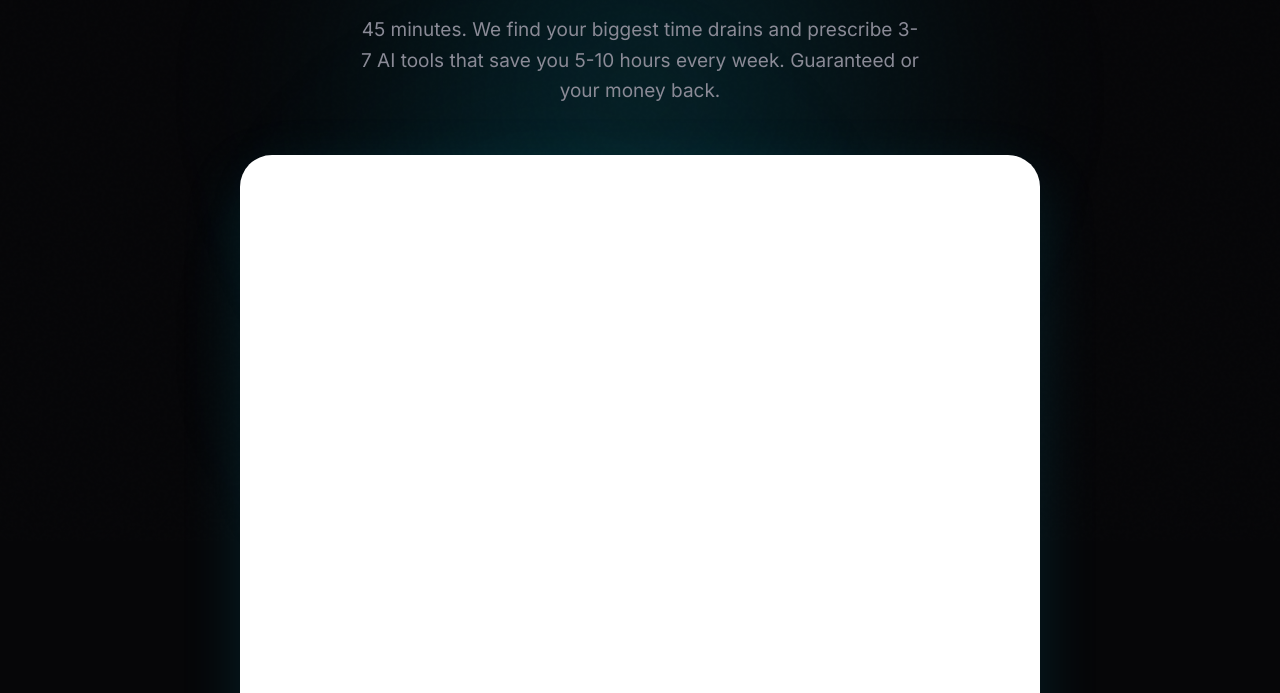
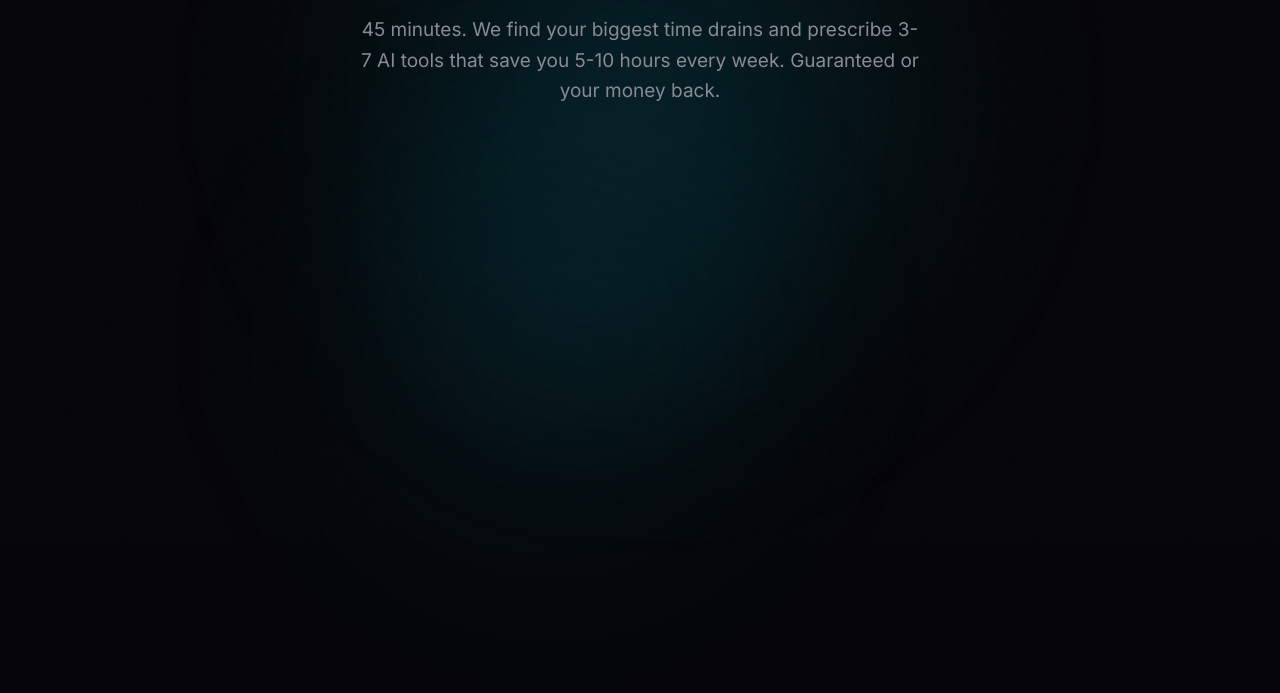
Before and after one commit to josh-strohm/ai-assessment-landing-page, a plain HTML site: page calendar.html in a window 1280 px wide. Shown: the part 259-952 px from the top of the page. Drawn offline with Linux system fonts and the light colour scheme; a script that the page names is missing.

Commit message:
remove white card wrapper around calendar embed

```diff
--- a/calendar.html
+++ b/calendar.html
@@ -968,26 +968,10 @@
             margin: 0 auto;
             font-weight: 400;
         }
-        .calendar-container {
-            max-width: 800px;
+        .cal-embed {
+            max-width: 900px;
             margin: 0 auto;
-            padding: 32px;
-            background: #ffffff;
-            border: 1px solid rgba(255, 255, 255, 0.1);
-            border-radius: var(--radius-xl);
-            overflow: hidden;
-            box-shadow: 0 20px 60px rgba(6, 182, 212, 0.15);
-        }
-        .calendar-container iframe {
-            border: 0;
-            width: 100%;
             height: 600px;
-            border-radius: var(--radius);
-        }
-        .cal-embed {
-            height: 600px;
-            border-radius: var(--radius);
-            overflow: hidden;
         }
         .calendar-back {
             text-align: center;
@@ -1031,7 +1015,6 @@
                 <h2 class="calendar-title">Pick a Time That Works for You</h2>
                 <p class="calendar-sub">45 minutes. We find your biggest time drains and prescribe 3-7 AI tools that save you 5-10 hours every week. Guaranteed or your money back.</p>
             </div>
-            <div class="calendar-container">
             <div class="cal-embed">
                 <!-- Cal inline embed code begins -->
                 <div style="width:100%;height:100%;overflow:scroll" id="my-cal-inline-assessment-setup"></div>
@@ -1050,7 +1033,6 @@
                     Cal.ns["assessment-setup"]("ui", {"hideEventTypeDetails":false,"layout":"month_view"});
                     </script>
                 <!-- Cal inline embed code ends -->
-                </div>
             </div>
             <div class="calendar-back">
                 <a href="index.html">&larr; Back to overview</a>
```
Lines whose indentation alone changed are shown as unchanged.
